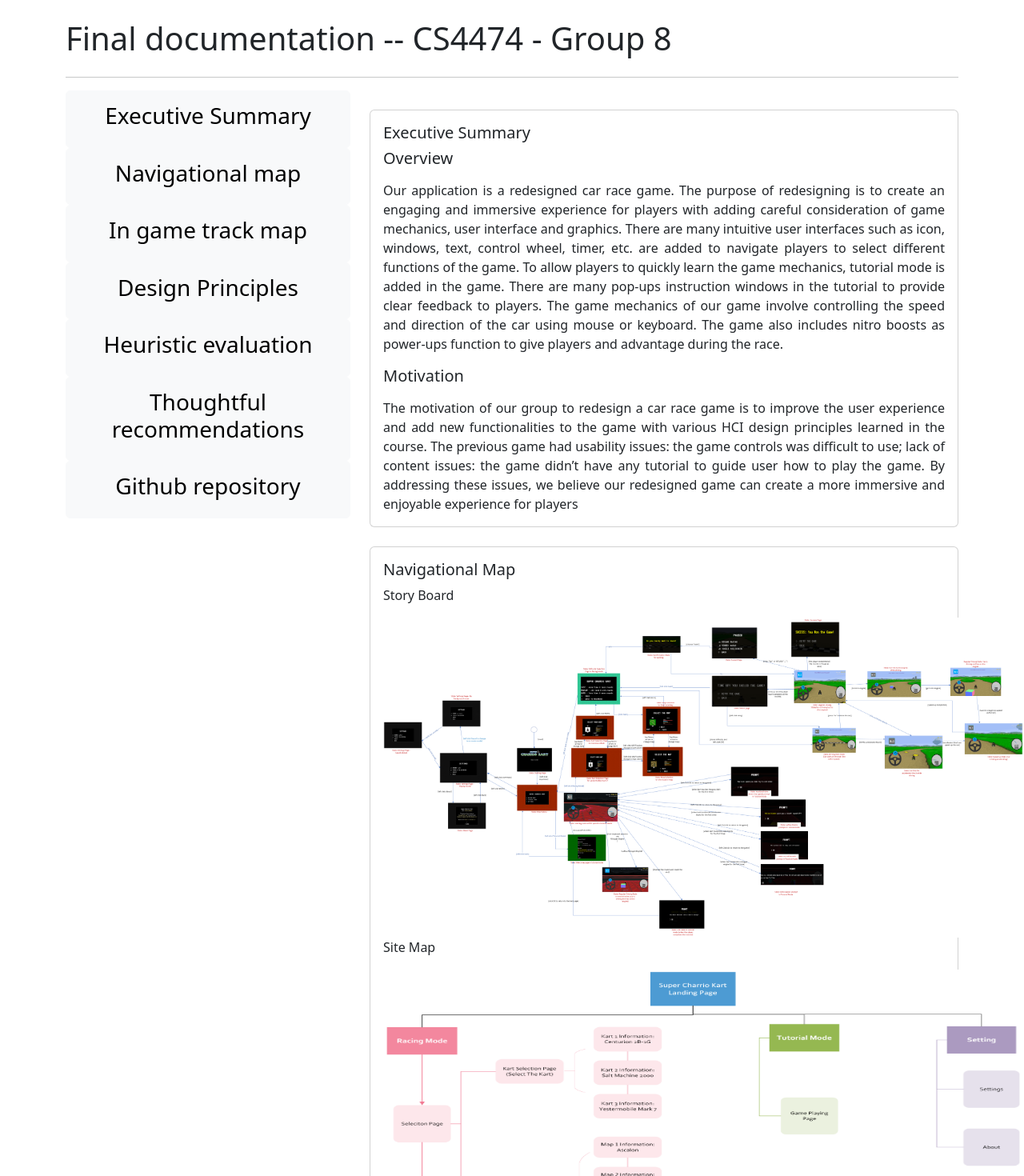
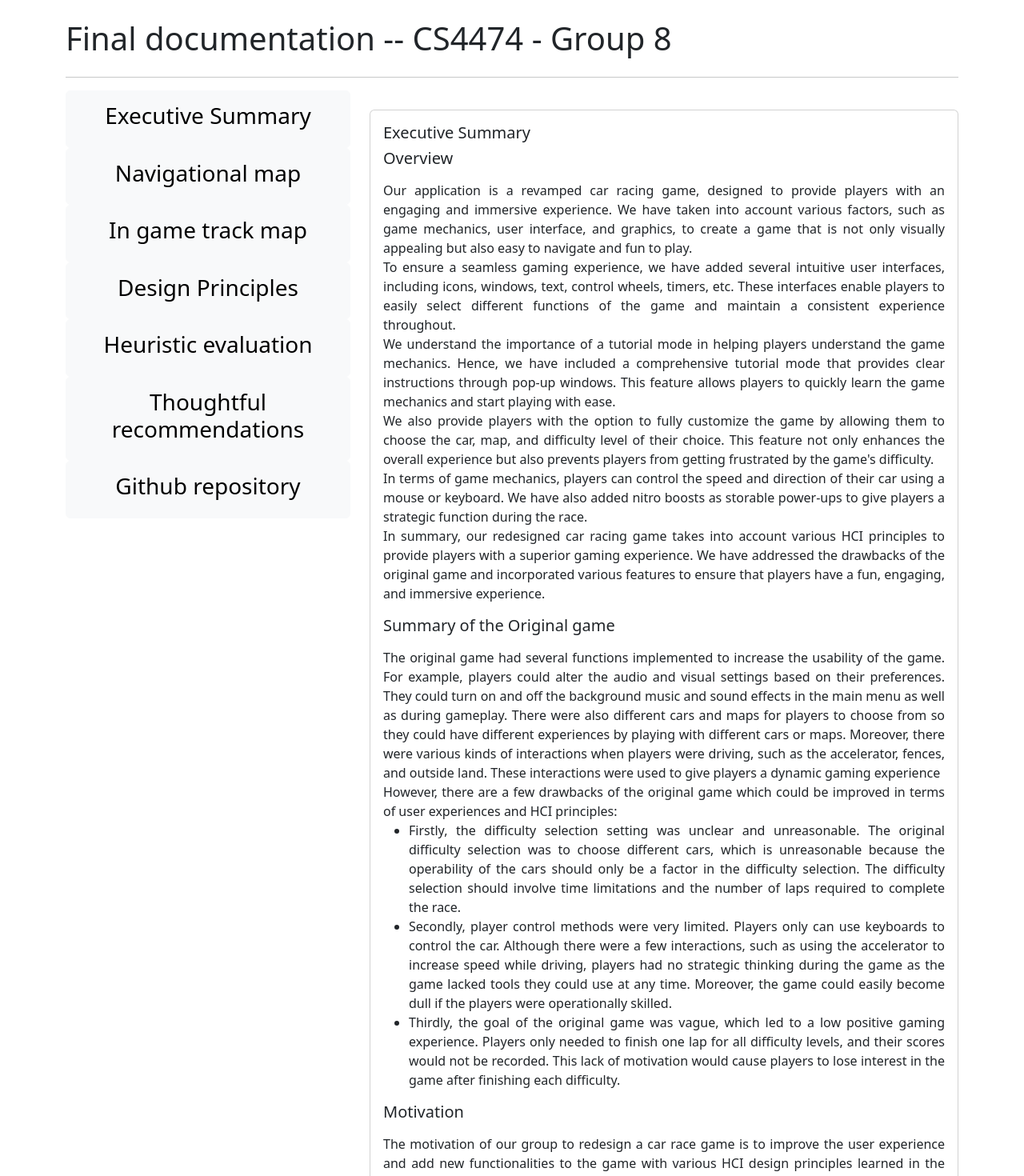
Before and after one commit to hesihui/4474finalweb, a React (Create React App) app: page / in a window 1280 px wide. Shown: the top 1470 px of the page at 80% size. Built offline with nearby package versions, Linux system fonts and the light colour scheme.

Commit message:
update summary

```diff
--- a/src/App.js
+++ b/src/App.js
@@ -14,13 +14,14 @@ import { faArrowUp } from "@fortawesome/free-solid-svg-icons";
 import DropDown from "./Component/DropDown";
 import ImageMagnifier from "./Component/magnifier";
 import storyBoard from "./Component/assets/storyboard.png";
-import siteMap from "./Component/assets/siteMap.png"
+import siteMap from "./Component/assets/siteMap.png";
 
 function App() {
   const [open, setOpen] = useState(false);
   const [open1, setOpen1] = useState(false);
   const [open2, setOpen2] = useState(false);
   const [open3, setOpen3] = useState(false);
+  const [open4, setOpen4] = useState(false);
   const [showButton, setShowButton] = useState(false);
   const handleScroll = () => {
     if (window.pageYOffset > 300) {
@@ -77,16 +78,29 @@ function App() {
               </Button>
               <Collapse in={open}>
                 <Nav className="ml-4">
-                  <Nav.Link href="#overview">Overview</Nav.Link>
-                  <Nav.Link href="#motivation">Motivation</Nav.Link>
+                  <ul>
+                    <li>
+                      <Nav.Link href="#overview">Overview</Nav.Link>
+                    </li>
+                    <li>
+                      <Nav.Link href="#sumog">
+                        Summary of the Original game
+                      </Nav.Link>
+                    </li>
+                    <li>
+                      <Nav.Link href="#motivation">Motivation</Nav.Link>
+                    </li>
+                  </ul>
                 </Nav>
               </Collapse>
             </>
             <>
               <Button
+                onClick={() => setOpen(!open4)}
+                variant={open4 ? "secondary" : "light"}
                 className="btn-light btn-outline-light"
                 aria-controls="example-collapse-text"
-                aria-expanded={open}
+                aria-expanded={open4}
               >
                 <Nav.Link href="#navimap">
                   <h3>Navigational map</h3>
@@ -313,19 +327,81 @@ function App() {
               </Card.Title>
               <Card.Text className="text-justify">
                 {" "}
-                Our application is a redesigned car race game. The purpose of
-                redesigning is to create an engaging and immersive experience
-                for players with adding careful consideration of game mechanics,
-                user interface and graphics. There are many intuitive user
-                interfaces such as icon, windows, text, control wheel, timer,
-                etc. are added to navigate players to select different functions
-                of the game. To allow players to quickly learn the game
-                mechanics, tutorial mode is added in the game. There are many
-                pop-ups instruction windows in the tutorial to provide clear
-                feedback to players. The game mechanics of our game involve
-                controlling the speed and direction of the car using mouse or
-                keyboard. The game also includes nitro boosts as power-ups
-                function to give players and advantage during the race.
+                Our application is a revamped car racing game, designed to
+                provide players with an engaging and immersive experience. We
+                have taken into account various factors, such as game mechanics,
+                user interface, and graphics, to create a game that is not only
+                visually appealing but also easy to navigate and fun to play.{" "}
+                <br></br>To ensure a seamless gaming experience, we have added
+                several intuitive user interfaces, including icons, windows,
+                text, control wheels, timers, etc. These interfaces enable
+                players to easily select different functions of the game and
+                maintain a consistent experience throughout. <br></br>We
+                understand the importance of a tutorial mode in helping players
+                understand the game mechanics. Hence, we have included a
+                comprehensive tutorial mode that provides clear instructions
+                through pop-up windows. This feature allows players to quickly
+                learn the game mechanics and start playing with ease. <br></br>
+                We also provide players with the option to fully customize the
+                game by allowing them to choose the car, map, and difficulty
+                level of their choice. This feature not only enhances the
+                overall experience but also prevents players from getting
+                frustrated by the game's difficulty. <br></br>In terms of game
+                mechanics, players can control the speed and direction of their
+                car using a mouse or keyboard. We have also added nitro boosts
+                as storable power-ups to give players a strategic function
+                during the race. <br></br>In summary, our redesigned car racing
+                game takes into account various HCI principles to provide
+                players with a superior gaming experience. We have addressed the
+                drawbacks of the original game and incorporated various features
+                to ensure that players have a fun, engaging, and immersive
+                experience.
+              </Card.Text>
+              <Card.Title id="sumog">
+                <p>Summary of the Original game </p>
+              </Card.Title>
+              <Card.Text className="text-justify">
+                The original game had several functions implemented to increase
+                the usability of the game. For example, players could alter the
+                audio and visual settings based on their preferences. They could
+                turn on and off the background music and sound effects in the
+                main menu as well as during gameplay. There were also different
+                cars and maps for players to choose from so they could have
+                different experiences by playing with different cars or maps.
+                Moreover, there were various kinds of interactions when players
+                were driving, such as the accelerator, fences, and outside land.
+                These interactions were used to give players a dynamic gaming
+                experience <br></br>However, there are a few drawbacks of the
+                original game which could be improved in terms of user
+                experiences and HCI principles: <br></br>
+                <ul>
+                  <li>
+                    Firstly, the difficulty selection setting was unclear and
+                    unreasonable. The original difficulty selection was to
+                    choose different cars, which is unreasonable because the
+                    operability of the cars should only be a factor in the
+                    difficulty selection. The difficulty selection should
+                    involve time limitations and the number of laps required to
+                    complete the race.
+                  </li>
+                  <li>
+                    Secondly, player control methods were very limited. Players
+                    only can use keyboards to control the car. Although there
+                    were a few interactions, such as using the accelerator to
+                    increase speed while driving, players had no strategic
+                    thinking during the game as the game lacked tools they could
+                    use at any time. Moreover, the game could easily become dull
+                    if the players were operationally skilled.
+                  </li>
+                  <li>
+                    Thirdly, the goal of the original game was vague, which led
+                    to a low positive gaming experience. Players only needed to
+                    finish one lap for all difficulty levels, and their scores
+                    would not be recorded. This lack of motivation would cause
+                    players to lose interest in the game after finishing each
+                    difficulty.
+                  </li>
+                </ul>
               </Card.Text>
               <Card.Title id="motivation">
                 <p>Motivation</p>
@@ -347,7 +423,6 @@ function App() {
             <Card.Body>
               <Card.Title id="navimap">Navigational Map</Card.Title>
               <Card.Text className="text-justify">
-
                 <p>Story Board</p>
                 <ImageMagnifier
                   src={storyBoard}
@@ -358,7 +433,8 @@ function App() {
                 <ImageMagnifier
                   src={siteMap}
                   width={"800px"}
-                  height={"500px"} zoomLevel={"2"}
+                  height={"500px"}
+                  zoomLevel={"2"}
                 />
               </Card.Text>
             </Card.Body>
@@ -367,9 +443,7 @@ function App() {
             <Card.Body>
               <Card.Title id="tmap">In game track map</Card.Title>
               <Card.Text className="text-justify">
-
-
-              <DropDown />
+                <DropDown />
               </Card.Text>
             </Card.Body>
           </Card>
@@ -1097,7 +1171,9 @@ function App() {
             <Card.Body>
               <Card.Title id="github">Github repository</Card.Title>
               <Card.Text className="text-justify">
-              <a href="https://github.com/uwohci23/group8" target="_blank">https://github.com/uwohci23/group8</a>
+                <a href="https://github.com/uwohci23/group8" target="_blank">
+                  https://github.com/uwohci23/group8
+                </a>
               </Card.Text>
             </Card.Body>
           </Card>
```
